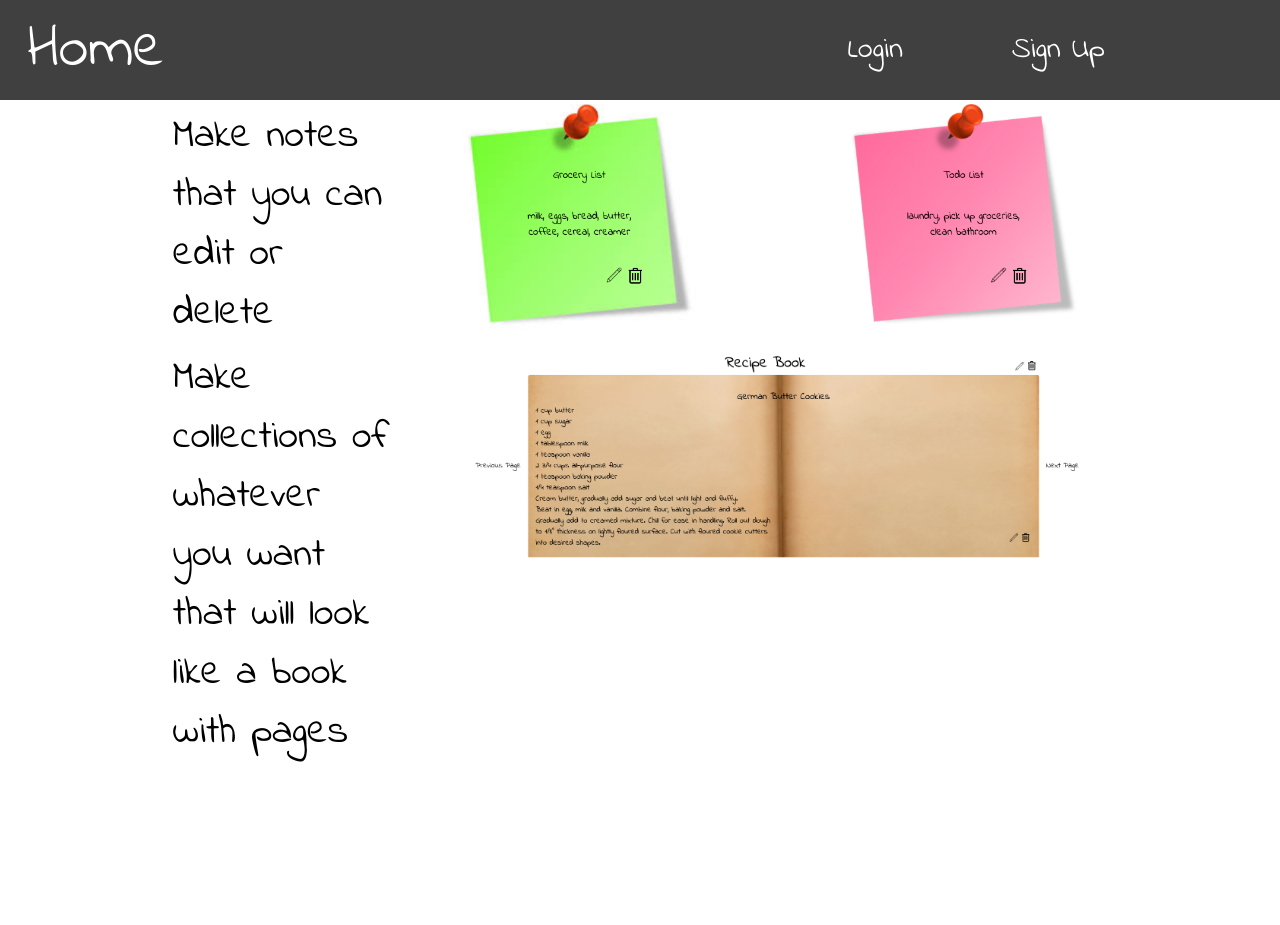
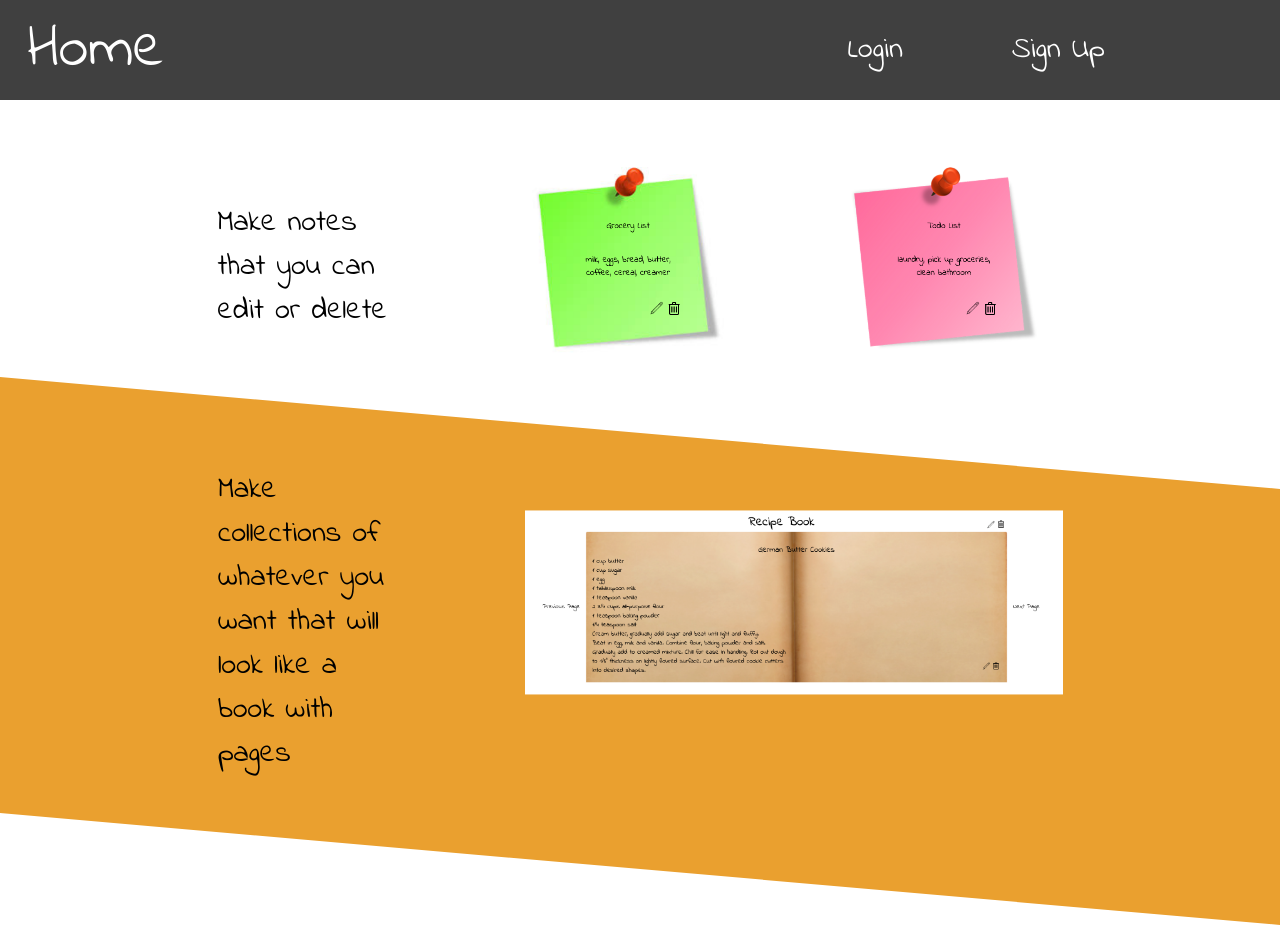
Before and after one commit to stephlane544/Noted, a React (Create React App) app in the folder client/: page / in a window 1280 px wide. Before the commit the page ends 800 px from the top, so only its background shows below. Built offline with nearby package versions, Linux system fonts and the light colour scheme.

Commit message:
added separater on home page

```diff
--- a/client/src/Home.js
+++ b/client/src/Home.js
@@ -11,23 +11,12 @@ class Home extends Component {
                     <div className='noteText'>Make notes that you can edit or delete</div>
                     <img src={notes} alt=""/>
                 </div>
+                <div className='collectionBackground'></div>
                 <div className='homeCollection'>
                     <div className='collectionText'>Make collections of whatever you want that will look like a book with pages</div>
                     <img src={collection} alt=""/>
                 </div>
 
-
-                {/* <div className='notedCentering'>
-                    <div className='homeTitle'>Noted</div>
-                </div>
-
-                <div className='homePostItContainer'>
-                    <img className='homePostIt' src="https://encrypted-tbn0.gstatic.com/images?q=tbn:ANd9GcS3XSNAqDitLJqPYY3S7AeMjN4L6iMhEaCeA0E5lbqnreuc_x17" alt=""/>
-                </div>
-
-                <div className='checkMarkContainer'>
-                    <img className='homeCheckMark' src="https://img.icons8.com/ios/500/000000/checkmark-filled.png" alt=''/>
-                </div> */}
             </div>
         );
     }
--- a/client/src/Styles/Home.css
+++ b/client/src/Styles/Home.css
@@ -1,8 +1,9 @@
 .homeNotes, .homeCollection{
     display: grid;
     grid-template-columns: 1fr 2fr 6fr 1fr;
-    grid-gap: 5%;
-    font-size: 40px;
+    grid-gap: 10%;
+    margin-top: 5%;
+    font-size: 30px;
 }
 
 .noteText, .collectionText{
@@ -16,155 +17,13 @@
 
 }
 
-/* .homeCollection > img{
-    width: 150%;
-} */
-
-/* .homeBackground{
+.homeCollection{
+    transform: skewY(5deg);
+    background-color: #eaa02f;
     padding-top: 5%;
-    display: grid;
-    grid-template-columns: 1fr 15fr 1fr 15fr 1fr;
-    grid-auto-rows: max-content;
-    grid-gap: 5%;
-    justify-content: center;
+    padding-bottom: 5%;
 }
 
-
-
-.notedCentering{
-    grid-column: 2/3;
-    display: flex;
-    flex-direction: column;
-    justify-content: center;
-    align-items: center;
+.homeCollection> div, .homeCollection > img{
+    transform: skewY(-5deg);
 }
-
-.homeTitle{
-    font-size: 18vw;
-    padding-right: 10%;
-}
-
-.homePostItContainer{
-    grid-column: 4/5;
-    grid-row: 1/2;
-}
-
-.homePostIt{
-    height: 350px;
-    width: 350px;
-}
-
-.checkMarkContainer{
-    grid-column: 4/5;
-    grid-row: 1/2;
-    height: 350px;
-    display: flex;
-    flex-direction: column;
-    justify-content: center;
-    align-items: center;
-}
-
-.homeCheckMark{
-    height: 150px;
-    width: 150px;
-    display: table-cell;
-    vertical-align: center;
-}
-
-@media (min-width: 900px) and (max-width: 1200px) {
-    .homePostIt{
-        height: 300px;
-        width: 300px;
-    }
-
-    .checkMarkContainer{
-        height: 300px;
-    }
-
-    .homeCheckMark{
-        height: 100px;
-        width: 100px;
-    }
-}
-
-@media (min-width: 700px) and (max-width: 900px) {
-    .homePostIt{
-        height: 250px;
-        width: 250px;
-    }
-
-    .checkMarkContainer{
-        height: 250px;
-    }
-
-    .homeCheckMark{
-        height: 80px;
-        width: 80px;
-    }
-}
-
-@media (min-width: 500px) and (max-width: 700px) {
-    .homeBackground{
-        display: grid;
-        grid-template-columns: 1fr 1fr 1fr;
-        grid-auto-rows: max-content;
-    }
-
-    .notedCentering{
-        grid-column: 2/3;
-    }
-
-    .homePostItContainer{
-        grid-column: 2/3;
-        grid-row: 2/3;
-    }
-
-    .homePostIt{
-        height: 300px;
-        width: 300px;
-    }
-
-    .checkMarkContainer{
-        height: 300px;
-        grid-column: 2/3;
-        grid-row: 2/3;
-    }
-
-    .homeCheckMark{
-        height: 100px;
-        width: 100px;
-    }
-}
-
-@media (max-width: 500px) {
-    .homeBackground{
-        display: grid;
-        grid-template-columns: 1fr 1fr 1fr;
-        grid-auto-rows: max-content;
-    }
-
-    .notedCentering{
-        grid-column: 2/3;
-    }
-
-    .homePostItContainer{
-        grid-column: 2/3;
-        grid-row: 2/3;
-    }
-
-    .homePostIt{
-        height: 250px;
-        width: 250px;
-    }
-
-    .checkMarkContainer{
-        height: 250px;
-        grid-column: 2/3;
-        grid-row: 2/3;
-    }
-
-    .homeCheckMark{
-        height: 100px;
-        width: 100px;
-    }
-} */
```
